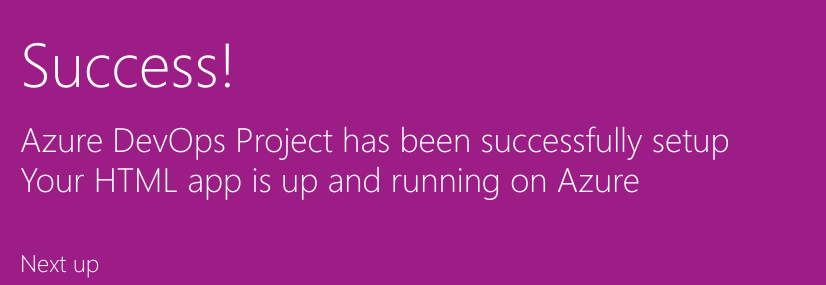
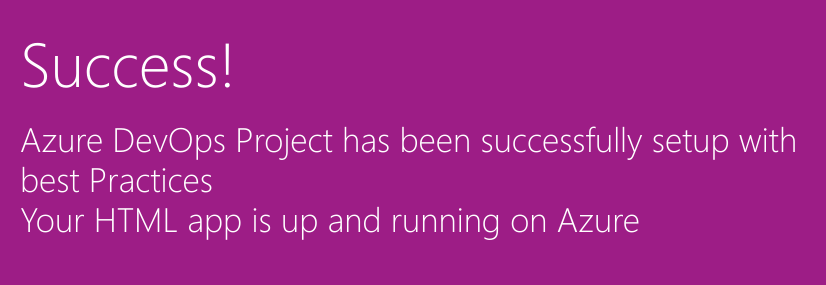
Before and after one commit to pranab1995/GIT-ASSIGNMENT, a plain HTML site: page index.html in a window 1280 px wide. Shown: the part 352-637 px from the top of the page, 205-1031 px from the left. Drawn offline with Linux system fonts and the light colour scheme.

Commit message:
made changes in index file

```diff
--- a/index.html
+++ b/index.html
@@ -19,7 +19,7 @@
         </div>
             <div class="content-body">
                 <div class="success-text">Success!</div>
-                <div class="description line-1"> Azure DevOps Project has been successfully setup</div>
+                <div class="description line-1"> Azure DevOps Project has been successfully setup with best Practices</div>
                 <div class="description line-2"> Your HTML app is up and running on Azure</div>
                 <div class="next-steps-container">
                     <div class="next-steps-header">Next up</div>
```
